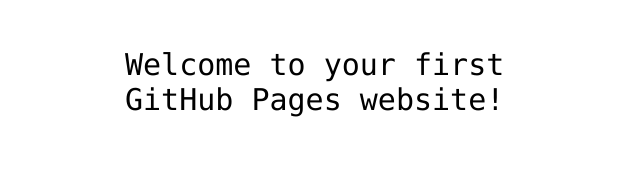
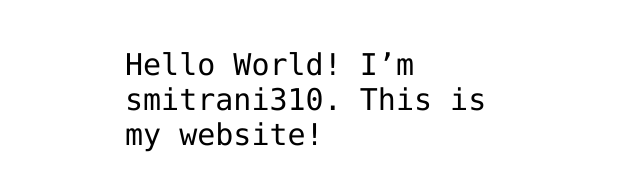
Before and after one commit to smitrani310/smitrani310.github.io, a plain HTML site: page index.html in a window 1280 px wide. Shown: the part 341-532 px from the top of the page, without its empty margins (315-955 px from the left). Drawn offline with Linux system fonts and the light colour scheme.

Commit message:
Add my introduction

```diff
--- a/index.html
+++ b/index.html
@@ -12,7 +12,7 @@
 <img src="https://octodex.github.com/images/daftpunktocat-thomas.gif" id="octocat" alt="octocat-gif" />
 
 <!-- Change this code here by copy and pasting your template on line 15 -->
-<p>Welcome to your first GitHub Pages website!</p>
+<p>Hello World! I’m smitrani310. This is my website!</p>
 
 </body>
 </html>
```
